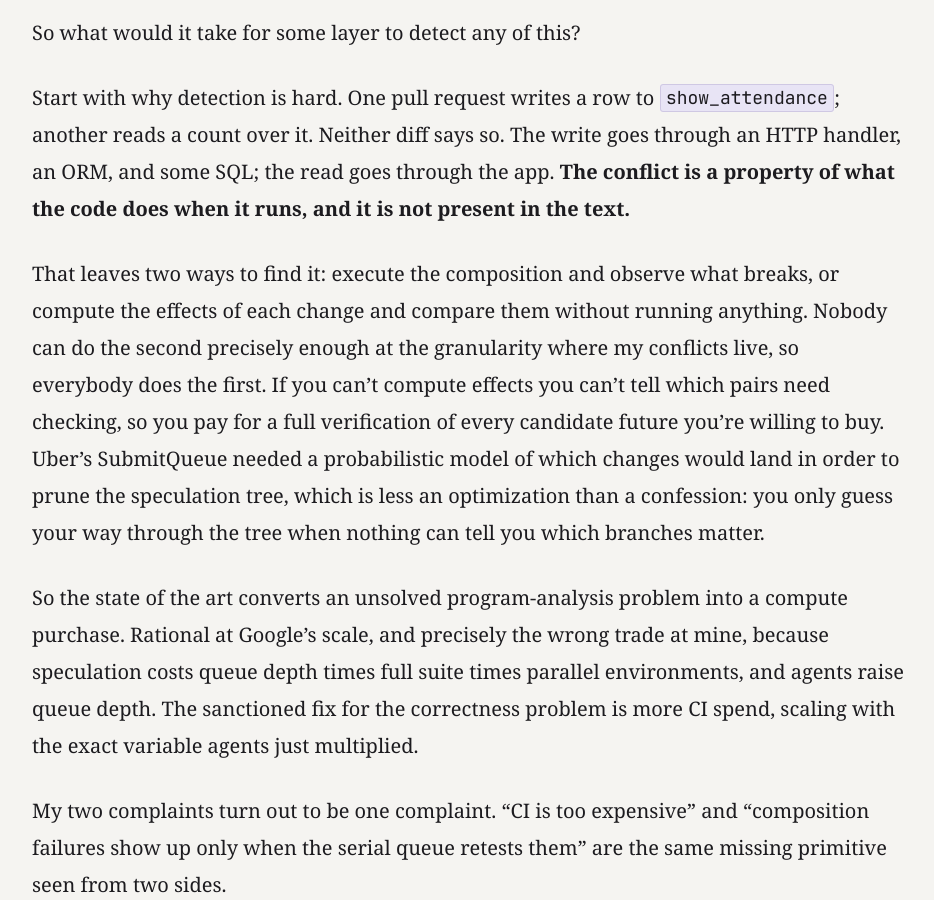
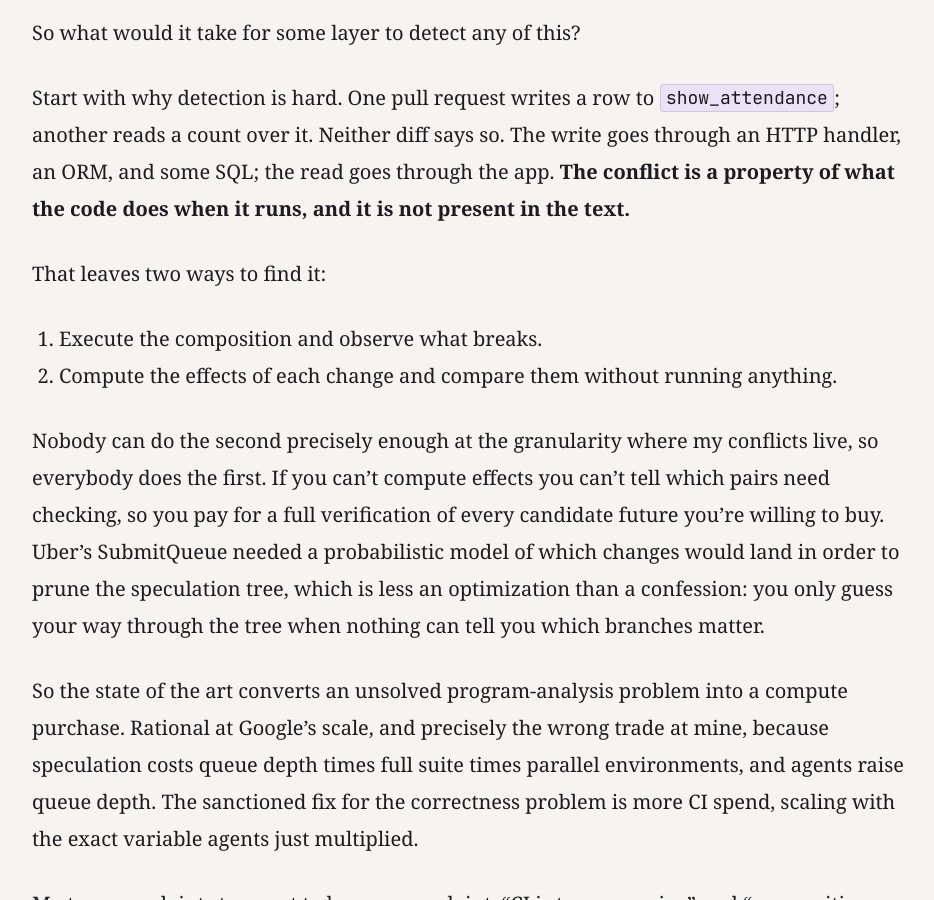
Before and after one commit to cmeiklejohn/cmeiklejohn.github.io, a Jekyll site: the page built from _posts/2026-07-26-one-writer.markdown, in a window 1280 px wide and 900 px high, scrolled down 10111 px. Shown: the whole window, without its empty margins (172-1106 px from the left). Built offline with Jekyll 4.4.1, drawn with Linux system fonts in a browser that asks for light colours; some web fonts are replaced.

Commit message:
List the two detection paths for easier reading
Co-authored-by: Christopher S. Meiklejohn <christopher.meiklejohn@gmail.com>

```diff
--- a/_posts/2026-07-26-one-writer.markdown
+++ b/_posts/2026-07-26-one-writer.markdown
@@ -132,7 +132,12 @@ So what would it take for some layer to detect any of this?
 
 Start with why detection is hard. One pull request writes a row to `show_attendance`; another reads a count over it. Neither diff says so. The write goes through an HTTP handler, an ORM, and some SQL; the read goes through the app. **The conflict is a property of what the code does when it runs, and it is not present in the text.**
 
-That leaves two ways to find it: execute the composition and observe what breaks, or compute the effects of each change and compare them without running anything. Nobody can do the second precisely enough at the granularity where my conflicts live, so everybody does the first. If you can't compute effects you can't tell which pairs need checking, so you pay for a full verification of every candidate future you're willing to buy. Uber's SubmitQueue needed a probabilistic model of which changes would land in order to prune the speculation tree, which is less an optimization than a confession: you only guess your way through the tree when nothing can tell you which branches matter.
+That leaves two ways to find it:
+
+1. Execute the composition and observe what breaks.
+2. Compute the effects of each change and compare them without running anything.
+
+Nobody can do the second precisely enough at the granularity where my conflicts live, so everybody does the first. If you can't compute effects you can't tell which pairs need checking, so you pay for a full verification of every candidate future you're willing to buy. Uber's SubmitQueue needed a probabilistic model of which changes would land in order to prune the speculation tree, which is less an optimization than a confession: you only guess your way through the tree when nothing can tell you which branches matter.
 
 So the state of the art converts an unsolved program-analysis problem into a compute purchase. Rational at Google's scale, and precisely the wrong trade at mine, because speculation costs queue depth times full suite times parallel environments, and agents raise queue depth. The sanctioned fix for the correctness problem is more CI spend, scaling with the exact variable agents just multiplied.
 
```
